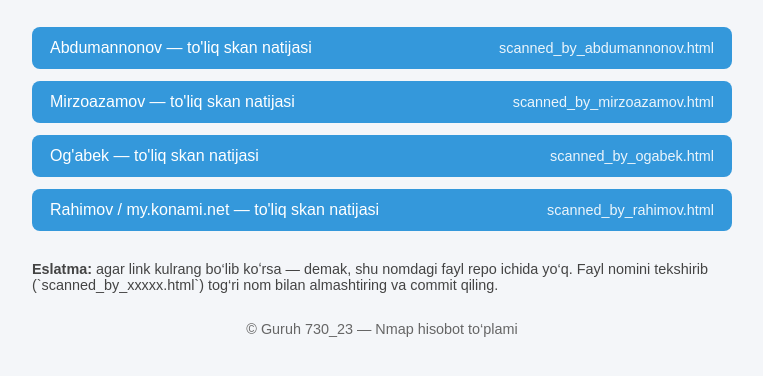
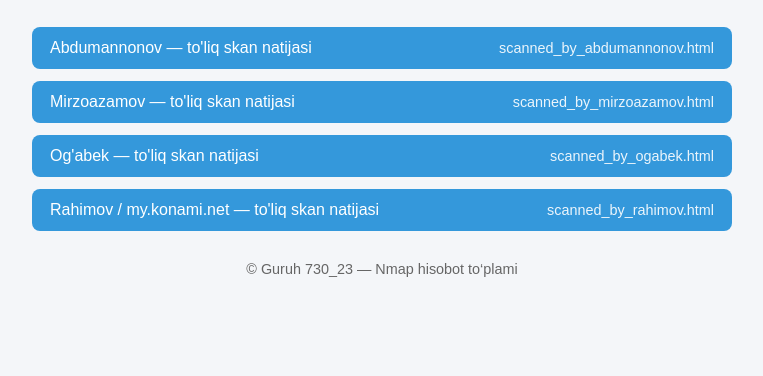
Before and after one commit to mrsmile-m/nmap-reports-Cybersecurity-faculty-730_23-, a plain HTML site: page index.html in a window 1280 px wide. Shown: the part 112-488 px from the top of the page, without its empty margins (258-1021 px from the left). Drawn offline with Linux system fonts and the light colour scheme.

Commit message:
Update index.html

```diff
--- a/index.html
+++ b/index.html
@@ -99,11 +99,6 @@
       </a></li>
     </ul>
 
-    <div class="note">
-      <strong>Eslatma:</strong> agar link kulrang bo‘lib koʻrsa — demak, shu nomdagi fayl repo ichida yo‘q.
-      Fayl nomini tekshirib (`scanned_by_xxxxx.html`) tog‘ri nom bilan almashtiring va commit qiling.
-    </div>
-
     <footer>
       © Guruh 730_23 — Nmap hisobot to‘plami
     </footer>
```
